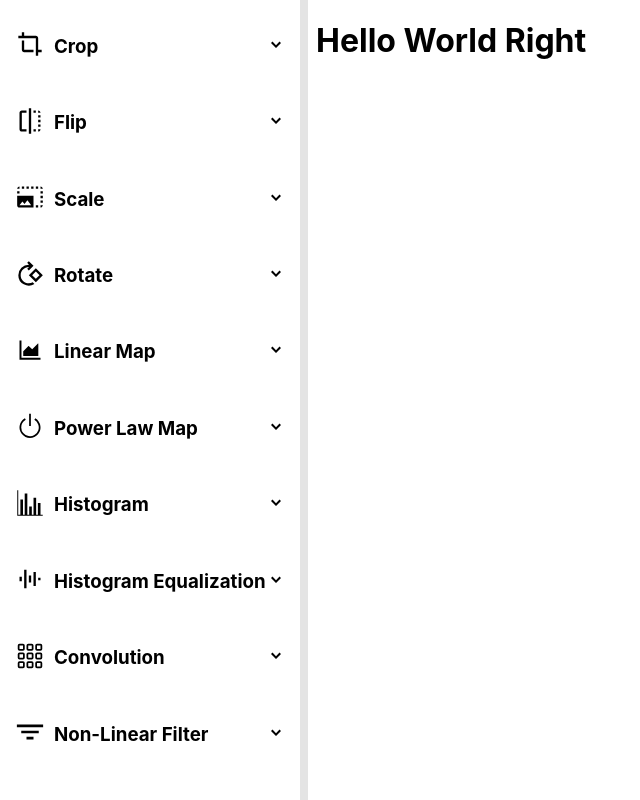
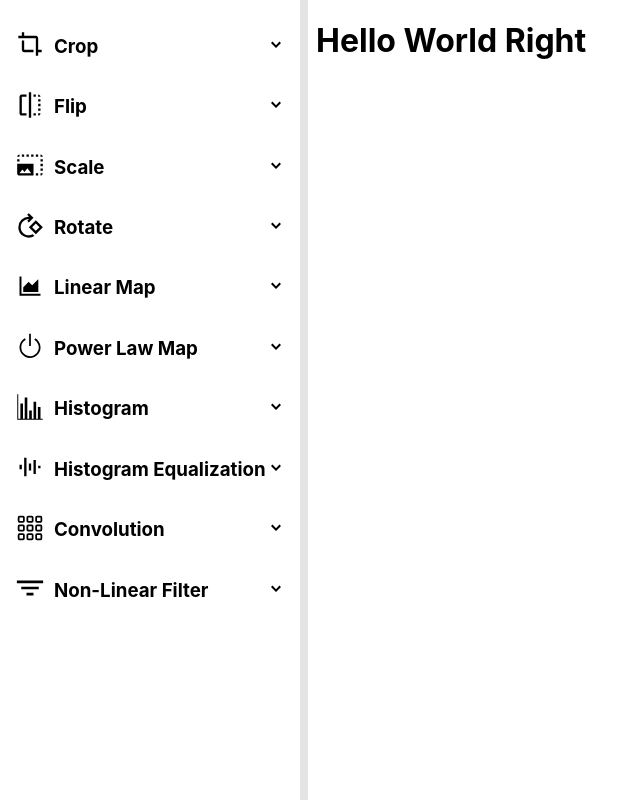
Before and after one commit to rafaelwi/RIPLab, a React (Create React App) app: page / in a window 1280 px wide. Shown: the whole page, without its empty margins (0-640 px from the left). Built offline with nearby package versions, Linux system fonts and the light colour scheme.

Commit message:
Ok now they look like how I want it

```diff
--- a/src/components/DropdownList.tsx
+++ b/src/components/DropdownList.tsx
@@ -16,10 +16,10 @@ const Dropdown = ({ title, content, icon }: DropdownProps) => {
   };
 
   return (
+    <div className="dropdown">
       <div className="dropdown-item"
         onClick={handleToggle}
         style={{
-        marginBottom: '16px',
           display: 'flex',
           flexFlow: 'row wrap',
           cursor: 'pointer',
@@ -33,6 +33,7 @@ const Dropdown = ({ title, content, icon }: DropdownProps) => {
             {isOpen ? <GoChevronUp /> : <GoChevronDown />}
           </div>
         </div>
+      </div>
 
       {isOpen && (
         <div className="dropdown-content"
@@ -40,6 +41,7 @@ const Dropdown = ({ title, content, icon }: DropdownProps) => {
             backgroundColor: "#fff",
             padding: "8px",
             border: "1px solid #ccc",
+            marginBottom: '16px',
           }}
         >
           {content}
```
Lines whose indentation alone changed are shown as unchanged.
